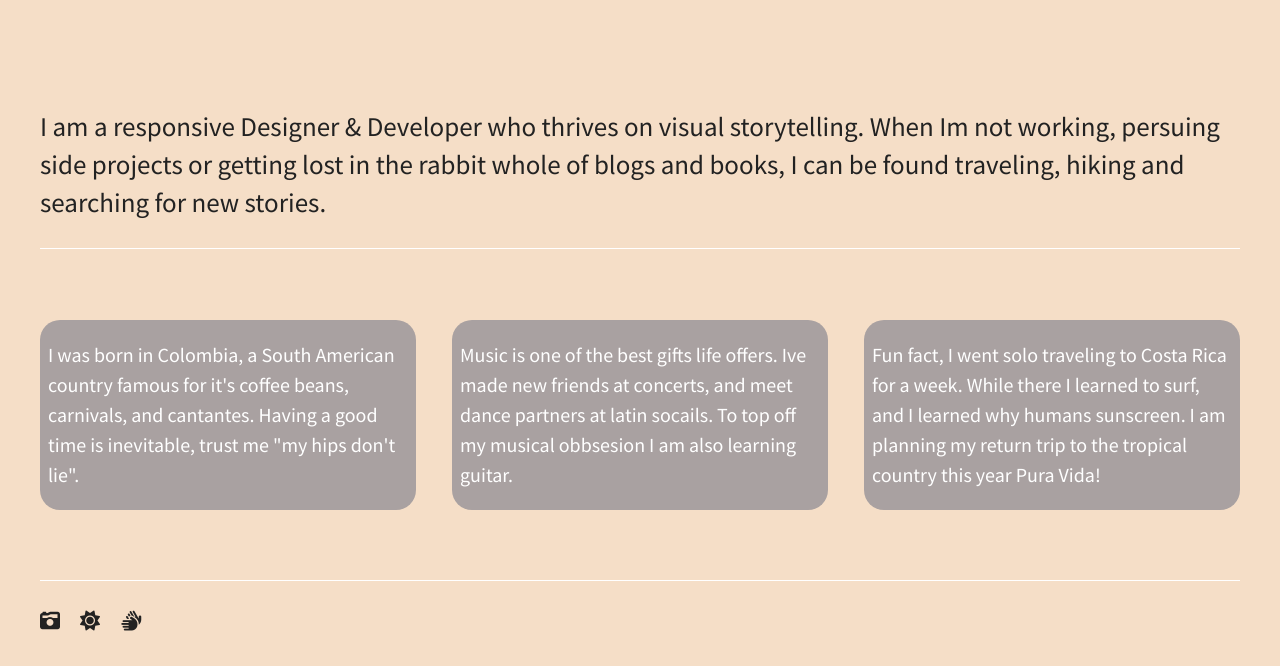
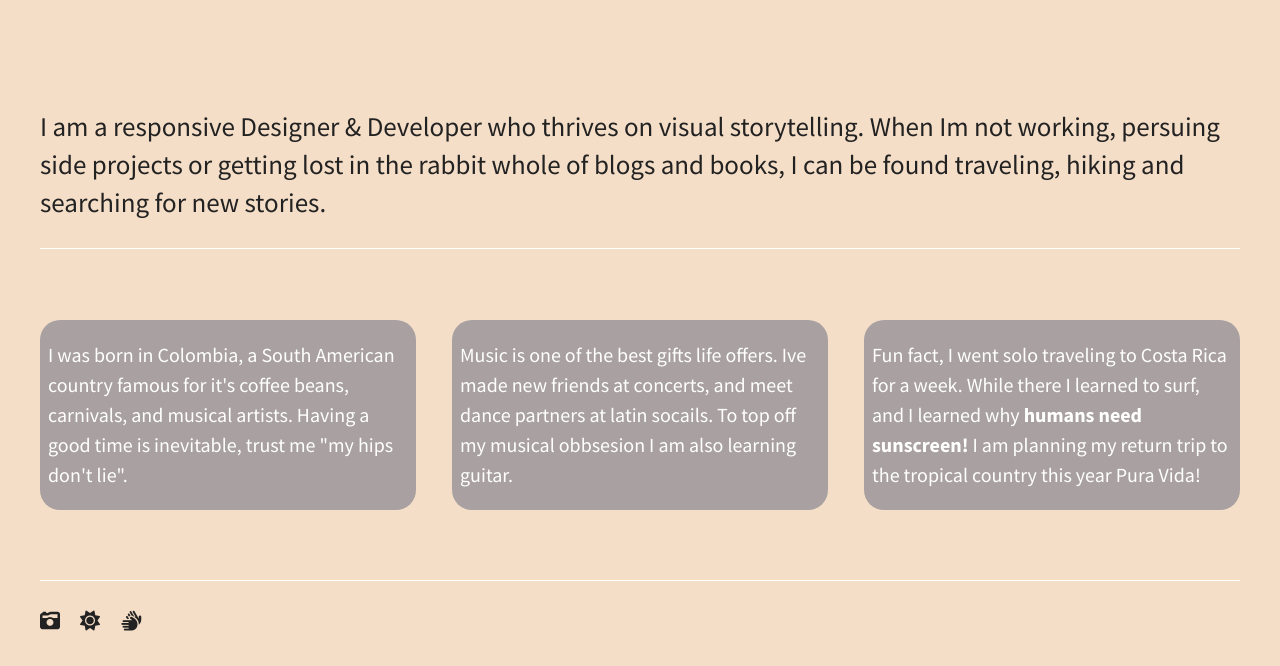
Before and after one commit to estebonbon/flexbox-grids-partA, a plain HTML site: page index.html in a window 1280 px wide. Shown: the part 134-800 px from the top of the page. Drawn offline with nearby package versions, Linux system fonts and the light colour scheme.

Commit message:
More grammar corrections

```diff
--- a/index.html
+++ b/index.html
@@ -31,13 +31,13 @@
             </main>
 
             <div id="div-1" class="flex-items">
-                <p> I was born in Colombia, a South American country famous for it's coffee beans, carnivals, and cantantes. Having a good time is inevitable, trust me <span>"my hips don't lie".</span></p>
+                <p> I was born in Colombia, a South American country famous for it's coffee beans, carnivals, and musical artists. Having a good time is inevitable, trust me <span>"my hips don't lie".</span></p>
             </div>
             <div id="div-2" class="flex-items">
                 <p> Music is one of the best gifts life offers. Ive made new friends at concerts, and meet dance partners at latin socails. To top off my musical obbsesion I am also learning guitar.</p>
             </div>
             <div id="div-3" class="flex-items">
-                <p> Fun fact, I went solo traveling to Costa Rica for a week. While there I learned to surf, and I learned why humans sunscreen. I am planning my return trip to the tropical country this year <span> Pura Vida! </span></p>
+                <p> Fun fact, I went solo traveling to Costa Rica for a week. While there I learned to surf, and I learned why <strong> humans need sunscreen!</strong> I am planning my return trip to the tropical country this year <span> Pura Vida! </span></p>
             </div>
 
             <footer>
```
